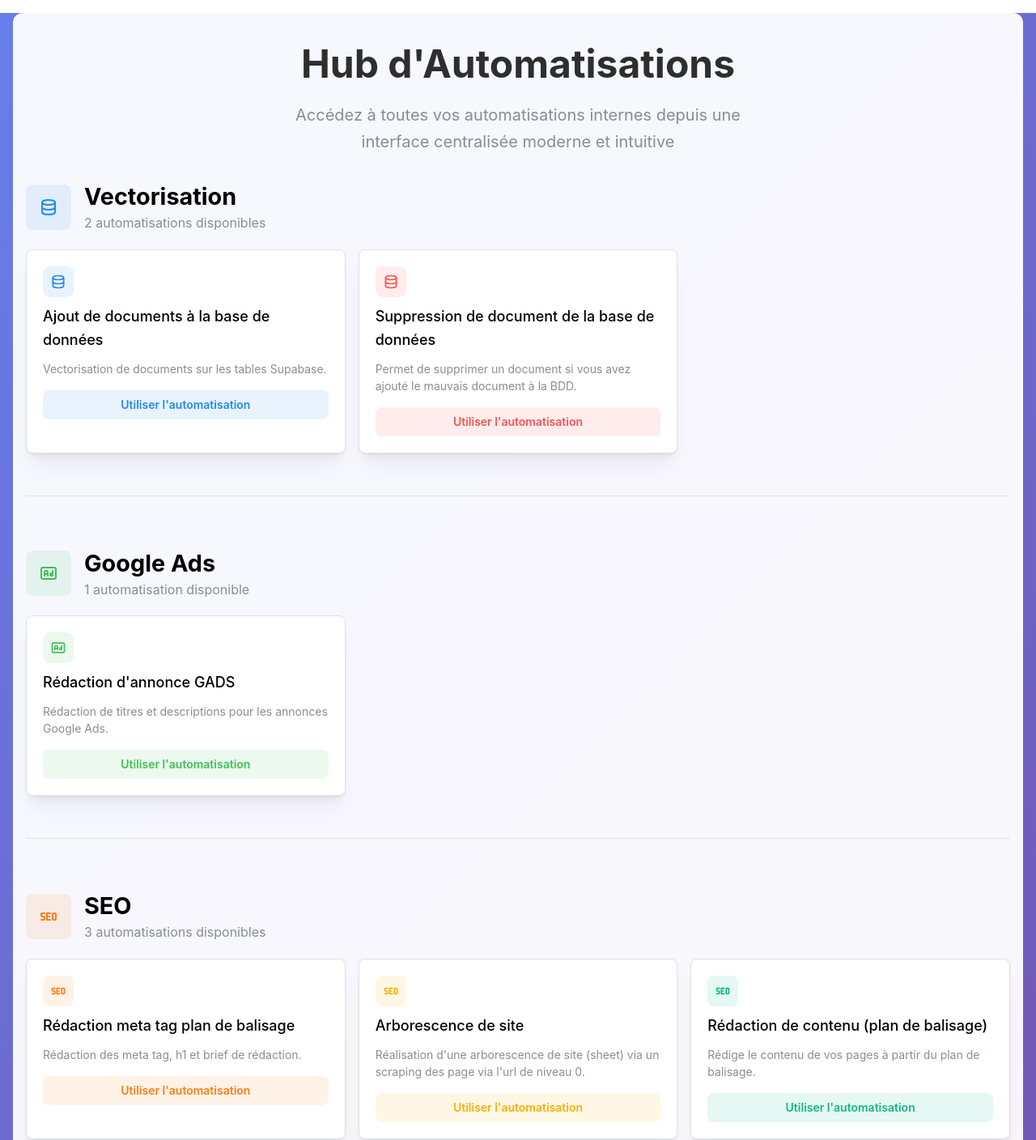
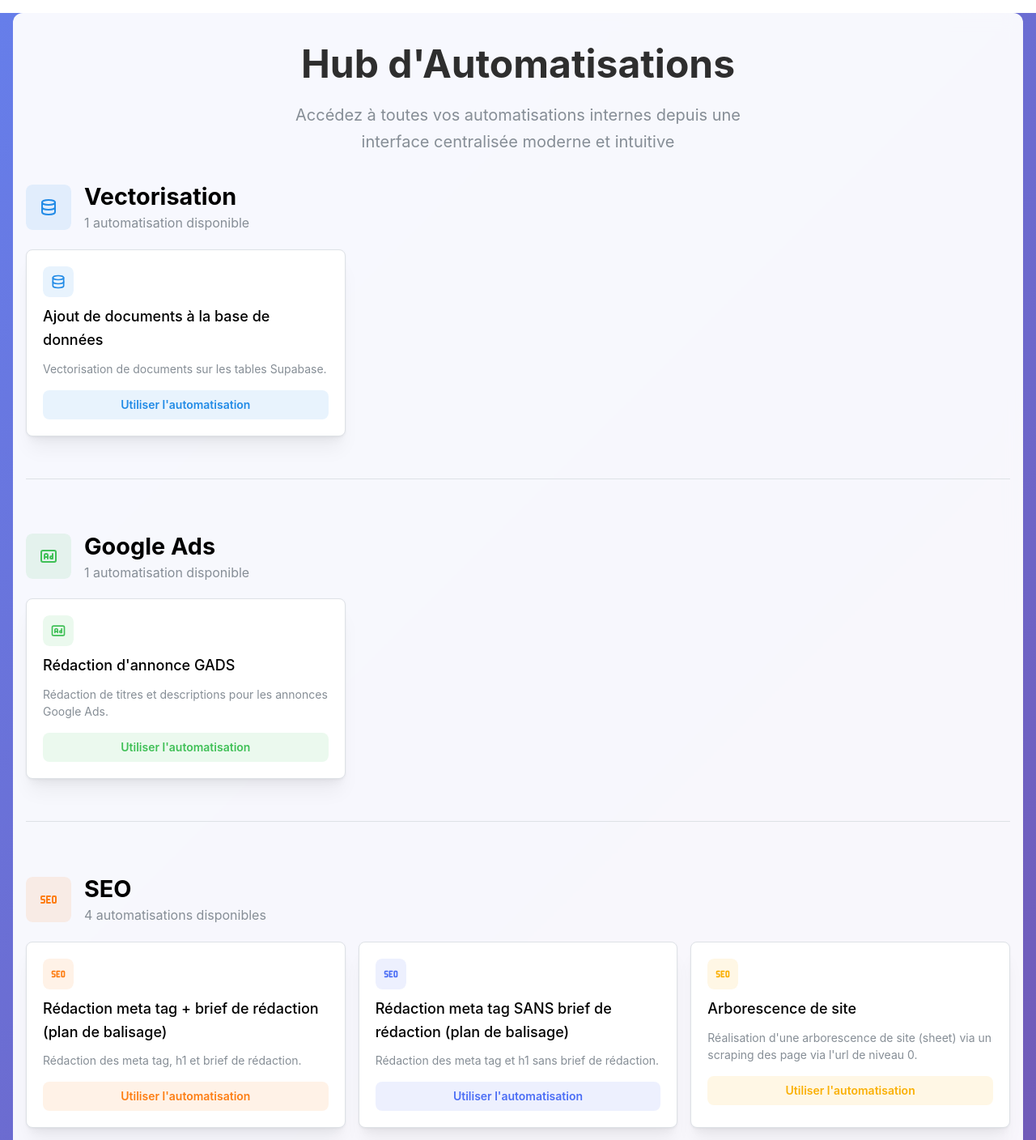
Before and after one commit to AllanVaccarizi/HubAutomation, a React (Create React App) app: page / in a window 1280 px wide. Shown: the top 1408 px of the page at 81% size. Built offline with nearby package versions, Linux system fonts and the light colour scheme.

Commit message:
ajout rédaction meta tag sans brief, plus desuppression de la bdd

```diff
--- a/src/App.js
+++ b/src/App.js
@@ -46,15 +46,6 @@
       pdfGuide: 'https://drive.google.com/file/d/1Xxl4EtbEX9wFQw4HIvAJtapZuLYNIcM7/preview',
       icon: IconDatabase,
       color: 'blue'
-    },
-    {
-      id: 'vectorisation-suppression',
-      title: 'Suppression de document de la base de données',
-      description: 'Permet de supprimer un document si vous avez ajouté le mauvais document à la BDD.',
-      webhook: 'https://n8n.srv749948.hstgr.cloud/webhook/20d94d30-1680-454c-bb9a-c529eefd7856/chat',
-      pdfGuide: 'https://drive.google.com/file/d/1PYXMx5v6bym2rVgMKUXiFTsgRakfGqEv/preview',
-      icon: IconDatabase,
-      color: 'red'
     }
   ],
   googleAds: [
@@ -70,13 +61,22 @@
   ],
   seo: [
     {
-      id: 'seo-metatag',
-      title: 'Rédaction meta tag plan de balisage',
+      id: 'seo-metatag-avec-brief',
+      title: 'Rédaction meta tag + brief de rédaction (plan de balisage)',
       description: 'Rédaction des meta tag, h1 et brief de rédaction.',
       webhook: 'https://n8n.srv749948.hstgr.cloud/webhook/88a8efaa-7712-49bd-ba94-4bb130719dbe/chat',
       pdfGuide: 'https://drive.google.com/file/d/12M3bGZR2vDbBe5EIcM6C4-1SSxg4kC6u/preview',
       icon: IconSeo,
       color: 'orange'
+    },
+    {
+      id: 'seo-metatag-sans-brief',
+      title: 'Rédaction meta tag SANS brief de rédaction (plan de balisage)',
+      description: 'Rédaction des meta tag et h1 sans brief de rédaction.',
+      webhook: 'https://n8n.srv749948.hstgr.cloud/webhook/761fa2ca-c156-41b5-a287-7fc515d8cedf/chat',
+      pdfGuide: 'https://drive.google.com/file/d/12M3bGZR2vDbBe5EIcM6C4-1SSxg4kC6u/preview',
+      icon: IconSeo,
+      color: 'indigo'
     },
     {
       id: 'seo-arborescence',
```
